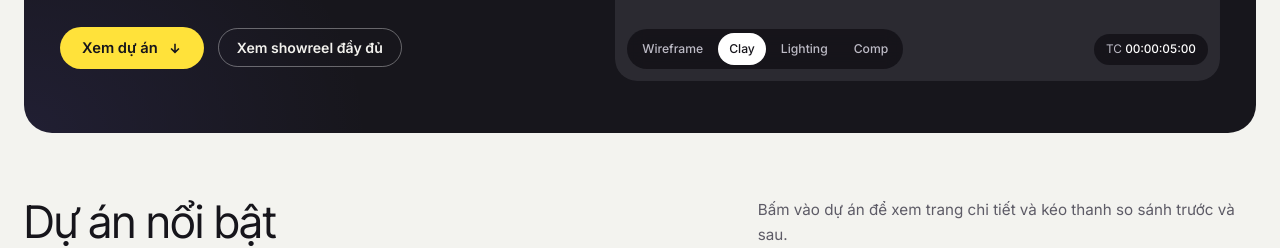
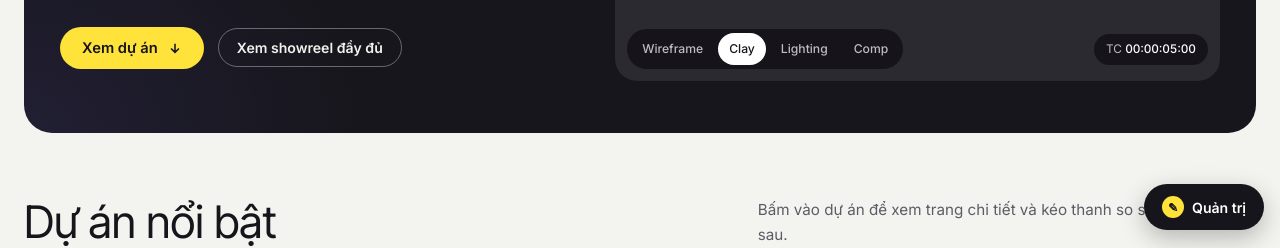
Before and after one commit to xuanhuy1998/xuanhuy, a plain HTML site: page agency-site/index.html in a window 1280 px wide. Shown: the part 554-802 px from the top of the page. Drawn offline with Linux system fonts and the light colour scheme; animation ran at ten frames a second.

Commit message:
Add a floating admin button for editors
Co-Authored-By: Claude Opus 5.5 <noreply@anthropic.com>
Claude-Session: https://claude.ai/code/session_01THvP7foni2vWvhFcGVWfNs

```diff
--- a/agency-site/index.html
+++ b/agency-site/index.html
@@ -275,6 +275,8 @@ footer a{color:var(--ink);font-weight:600}
 .gate{padding-block:60px;text-align:center;display:grid;gap:14px;justify-items:center}
 .gate p{max-width:52ch;color:var(--ink-2)}
 @media (prefers-reduced-motion:reduce){.pc .th img,.pc .th canvas{transition:none}}
+.fab{position:fixed;right:max(16px,env(safe-area-inset-right,0px));bottom:calc(16px + env(safe-area-inset-bottom,0px));z-index:20;display:inline-flex;align-items:center;gap:8px;background:var(--ink);color:#fff;text-decoration:none;border-radius:999px;padding:12px 18px;font:600 .88rem var(--body);box-shadow:0 8px 24px rgba(0,0,0,.25)}
+.fab b{width:22px;height:22px;border-radius:50%;background:var(--y);color:var(--y-ink);display:grid;place-items:center;font-size:.75rem}
 </style>
 
 <div class="shell">
@@ -358,6 +360,7 @@ footer a{color:var(--ink);font-weight:600}
   </div>
 </section>
 <footer><span id="foot">© 2026 Hlab.studio</span><a href="#quan-tri" id="adminLink" hidden>Quản trị nội dung</a></footer>
+<a class="fab" href="#quan-tri" id="adminFab" hidden><b>✎</b>Quản trị</a>
 </div>
 
 <script>
@@ -595,6 +598,7 @@ function route(){const h=decodeURIComponent(location.hash.slice(1));
   else if(cms){document.title='Quản trị | Hlab.studio';renderCms();scrollTo(0,0)}
   else if(h&&h!=='trang-chu'){const t=document.getElementById(h);if(t)requestAnimationFrame(()=>t.scrollIntoView({behavior:reduce?'auto':'smooth'}))}
   else scrollTo(0,0);
+  $('adminFab').hidden=!CAN_EDIT||cms;
   $('top').classList.remove('open');$('menuBtn').setAttribute('aria-expanded',false)}
 let lastHash=location.hash.slice(1);
 addEventListener('hashchange',()=>{const nh=location.hash.slice(1);
@@ -791,7 +795,7 @@ let rt;addEventListener('resize',()=>{clearTimeout(rt);rt=setTimeout(()=>{['fgri
   if(!ok)$('grid').innerHTML='<p class="empty">Không tải được danh sách dự án. Tải lại trang để thử lại.</p>';
   route();
   try{const cl=window.claude;if(cl&&cl.use){const [u,a]=await Promise.all([cl.use('user'),cl.use('artifact')]);ARTF=a;CAN_EDIT=!!a&&!!(u&&await u.canEdit());
-    $('adminLink').hidden=!CAN_EDIT;
+    $('adminLink').hidden=!CAN_EDIT;$('adminFab').hidden=!CAN_EDIT||location.hash==='#quan-tri';
     if(CAN_EDIT){try{const d=JSON.parse(sessionStorage.getItem('hlab-draft')||'null');if(d){sessionStorage.removeItem('hlab-draft');CMS.draftSite=d.site;CMS.draftProj=d.proj;CMS.dirty=true}}catch(e){}}
     if(location.hash==='#quan-tri'||location.hash.startsWith('#du-an-'))route()}}catch(e){}
 })();
```
